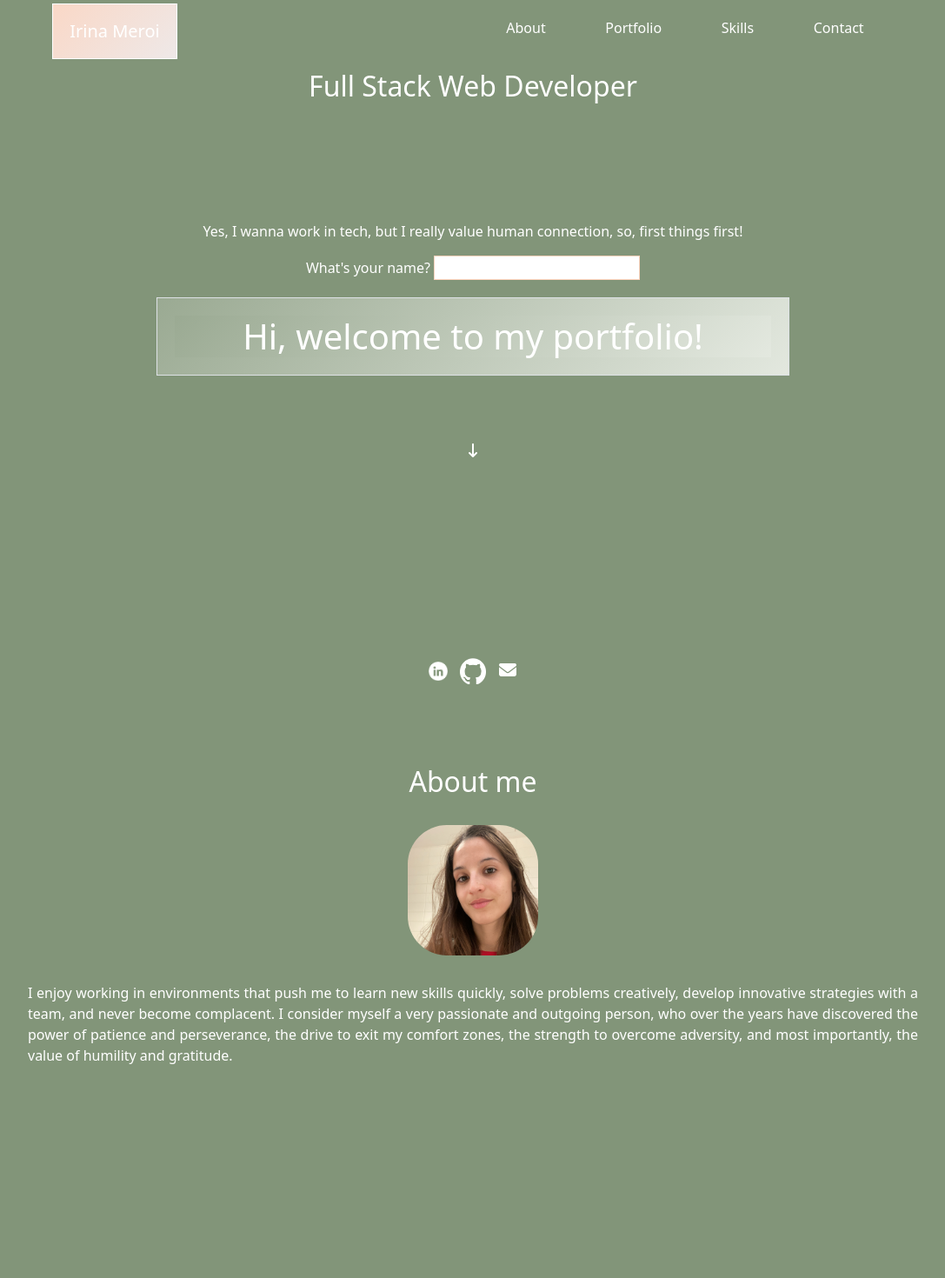
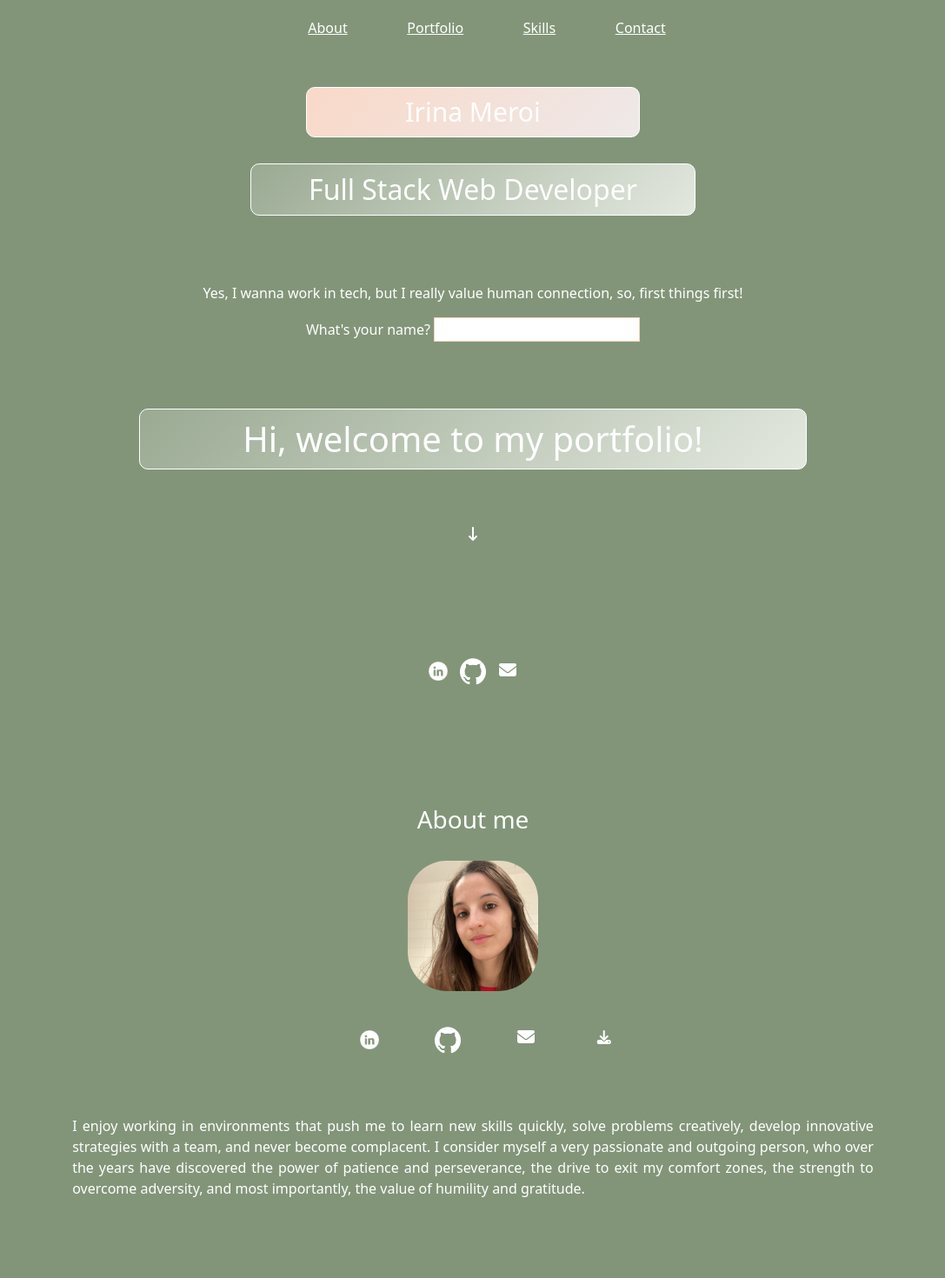
Before and after one commit to irimeroi/irina-meroi-portfolio, a React (Vite) app: page / in a window 1280 px wide. Shown: the top 1470 px of the page at 87% size, without its empty margins (96-1183 px from the left). Built offline with nearby package versions, Linux system fonts and the light colour scheme.

Commit message:
updated herosection and about me section

```diff
--- a/index.html
+++ b/index.html
@@ -5,7 +5,7 @@
     <link rel="icon" type="image/svg+xml" href="/vite.svg" />
     <link rel="stylesheet" href="https://cdnjs.cloudflare.com/ajax/libs/font-awesome/6.5.1/css/all.min.css">
     <meta name="viewport" content="width=device-width, initial-scale=1.0" />
-    <title></title>
+    <title>Irina Meroi | Portfolio</title>
   </head>
   <body>
     <div id="root"></div>
--- a/src/App.css
+++ b/src/App.css
@@ -23,38 +23,61 @@ nav {
   padding-top: 60px;
 } */
 
-.nav-links {
+.nav-btns {
   width: 40%;
   cursor: pointer;
+}
+
+.nav-links {
+  color: white;
+}
+
+.nav-links:hover {
+  color: var(--pink);
+  font-size: 20px;
+  transition: all 500ms;
 }
 
 li {
   list-style-type: none;
 }
 
-.bars-icon {
+.nav-icon {
   display: none;
   cursor: pointer;
 }
 
-.nav-btns {
-  color: white;
-  text-decoration: none;
+/* herosection */
+.hs-main {
+  height: 100vh;
 }
 
-.nav-btns:hover {
-  color: var(--pink);
-  font-size: 20px;
-  transition: all 500ms;
-}
-
-#main-btn {
-  border: solid 1px white;
-  font-size: 20px;
-  padding: 1.5%;
+.hs-main-name {
+  width: 30%;
+  margin: 0 auto;
+  margin-top: 20px;
+  padding: 10px 0;
+  font-size: 30px;
+  border: 1px solid white;
+  border-radius: 10px;
   background: linear-gradient(-45deg, var(--pink), var(--pink2), var(--pink), var(--pink2));
   background-size: 400% 400%;
   animation: gradient 10s ease infinite;
+}
+
+.hs-main-title {
+  width: 40%;
+  margin: 0 auto;
+  margin-top: 30px;
+  border: 1px solid white;
+  border-radius: 10px;
+  padding: 10px;
+  background: linear-gradient(-45deg, var(--green), var(--green2), var(--green), var(--green2));
+  background-size: 400% 400%;
+  animation: gradient 10s ease infinite;
+  /* background: linear-gradient(-45deg, var(--pink), var(--pink2), var(--pink), var(--pink2));
+  background-size: 400% 400%;
+  animation: gradient 10s ease infinite; */
 }
 
 @keyframes gradient {
@@ -71,24 +94,42 @@ li {
   }
 }
 
-/* herosection */
-#main-sec {
-  height: 100vh;
+.hs-main-nameform {
+  width: 100%;
+  padding-top: 6%;
 }
 
-#add-name-form {
-  width: 100%;
-  padding-top: 10%;
-}
-
-#input-name {
+.hs-main-inputname {
   border: 1px solid var(--pink);
   background-color: white;
   color: var(--pink);
 }
 
+.hs-main-welcomeText {
+  /* border: 1px solid white; */
+  /* border-radius: 10px; */
+  /* color: var(--green2); */
+  /* padding: 20px; */
+  margin-top: 10%;
+  border: 1px solid white;
+  border-radius: 10px;
+  padding: 10px;
+  background: linear-gradient(-45deg, var(--green), var(--green2), var(--green), var(--green2));
+  background-size: 400% 400%;
+  animation: gradient 10s ease infinite;
+}
+
 /* about me section */
-#mypic {
+#about {
+  height: 100vh;
+}
+
+.about {
+  margin: 2% 10%;
+  text-align: justify;
+}
+
+.about-mypic {
   display: block;
   width: 150px;
   height: 150px;
@@ -97,20 +138,32 @@ li {
   border-radius: 30%;
 }
 
-#about {
-  height: 100vh;
+.about-li {
+  margin: 1%;
 }
 
-.about-me {
-  margin: 0 10%;
-  text-align: justify;
+.about-icons {
+  text-align: center;
+  height: 30px;
+  width: 30px;
+  margin: 0 20px;
 }
 
-.border-name {
-  background: linear-gradient(-45deg, var(--green), var(--green2), var(--green), var(--green2));
-  background-size: 400% 400%;
-  animation: gradient 10s ease infinite;
-  margin: 20px;
+.about-downloadResume {
+  width: 100%;
+  margin-bottom: 5%;
+}
+
+.about-resumeLink {
+  text-decoration: none;
+  color: white;
+  border: 3px solid white;
+  border-radius: 10px;
+  padding: 10px;
+}
+
+.about-ph {
+  margin: 5% ;
 }
 
 /* portfolio */
@@ -141,6 +194,16 @@ div.carousel-indicators {
   height: 100vh;
 }
 
+.skills-ul {
+  margin: 2% 20%;
+}
+
+.skills-ul-li {
+  border: 1px solid white;
+  padding: 20px 30px;
+  margin: 3%;
+}
+
 /* Contact me */
 Form {
   padding: 10px 20%;
@@ -169,29 +232,35 @@ footer {
 
 /* 460 */
 @media all and (max-width: 531px) {
-  .nav-links {
+  .nav-btns {
     position: absolute;
     display: block;
-    height: 40vh;
+    height: 30vh;
     flex-direction: column;
     top: 60px;
     right: 0;
-    transform: translateX(300px);
+    transform: translateX(-600px);
+    border: 1px solid white;
+    border-radius: 10px;
   }
 
-  .nav-btns {
+  .nav-links {
     padding: 10px;
     background: var(--green);
+    font-size: 15px;
   }
 
-  .nav-btns:hover {
+  .nav-links:hover {
     color: var(--pink);
-    font-size: 25px;
     transition: all 500ms;
   }
 
-  .bars-icon {
+  .nav-icon {
     display: block;
+    margin-left: 60%;
+    border: 1px solid white;
+    border-radius: 10px;
+    padding: 10px;
   }
 }
 
--- /dev/null
+++ b/src/pages/home/AboutMe.jsx
@@ -0,0 +1,18 @@
+function AboutMe() {
+    return (
+        <section id="about" className="about">
+            <h3 className="text-center">About me</h3>
+            <img className="about-mypic" src="assets/images/im.png" />
+            <ul className="d-flex justify-content-center">
+                <li className="about-li"><a href="https://www.linkedin.com/in/irina-meroi-385bbb245/"><img src="assets/logos/Linkedin.png" alt="LinkedIn" className="about-icons" /></a></li>
+                <li className="about-li"><a href="https://github.com/irimeroi"><img src="assets/logos/github-mark-white.png" alt="Github" className="about-icons" /></a></li>
+                <li className="about-li"><a href="mailto:irimeroi7@gmail.com"><i className="fa-sharp fa-solid fa-envelope fa-lg about-icons"></i></a></li>
+                <li className="about-li"><a href="https://drive.google.com/file/d/1AOCmuJTE6IPpTC1rd2KEJF9EcjD-NA5S/view?usp=sharing"><i className="fa-solid fa-download about-icons"></i></a></li>
+            </ul>
+            {/* <p className="about-downloadResume text-center"><a className="about-resumeLink" href="https://drive.google.com/file/d/1AOCmuJTE6IPpTC1rd2KEJF9EcjD-NA5S/view?usp=sharing">Or download my resume <i className="fa-solid fa-download"></i></a></p> */}
+            <p className="about-ph">I enjoy working in environments that push me to learn new skills quickly, solve problems creatively, develop innovative strategies with a team, and never become complacent. I consider myself a very passionate and outgoing person, who over the years have discovered the power of patience and perseverance, the drive to exit my comfort zones, the strength to overcome adversity, and most importantly, the value of humility and gratitude.</p>
+        </section>
+    )
+}
+
+export default AboutMe;
--- a/src/pages/home/HeroSection.jsx
+++ b/src/pages/home/HeroSection.jsx
@@ -15,31 +15,17 @@ function HeroSection() {
     }
 
     return (
-        <main>
-            <section id="main-sec">
-                <h2 className="text-center">Full Stack Web Developer</h2>
-                <form id="add-name-form">
-                    <div>
-                        <div>
-                            <p className="text-center">Yes, I wanna work in tech, but I really value human connection, so, first things first!</p>
-                            <p className="text-center"><label>What's your name? <input id="input-name" onChange={handleUserTyping} type="text" name="name" /></label></p>
-                        </div>
-                        <div className="border-name border">
-                            {name ?
-                                (<h1 className="border-name text-center" >Hi {name}, welcome to my portfolio!</h1>) :
-                                (<h1 className="border-name text-center" >Hi, welcome to my portfolio!</h1>)}
-                        </div>
-                    </div>
-                </form>
-                <i className="fa-solid fa-arrow-down-long d-flex justify-content-center p-5"></i>
-            </section>
-            <section id="about">
-                <div className="about-me">
-                    <h2 className="text-center">About me</h2>
-                    <img id="mypic" src="assets/images/im.png" />
-                    <p className="mw-75">I enjoy working in environments that push me to learn new skills quickly, solve problems creatively, develop innovative strategies with a team, and never become complacent. I consider myself a very passionate and outgoing person, who over the years have discovered the power of patience and perseverance, the drive to exit my comfort zones, the strength to overcome adversity, and most importantly, the value of humility and gratitude.</p>
-                </div>
-            </section>
+        <main className="hs-main text-center">
+            <h2 className="hs-main-name">Irina Meroi</h2>
+            <h2 className="hs-main-title">Full Stack Web Developer</h2>
+            <form className="hs-main-nameform">
+                <p className="text-center">Yes, I wanna work in tech, but I really value human connection, so, first things first!</p>
+                <p className="text-center"><label>What's your name? <input className="hs-main-inputname" onChange={handleUserTyping} type="text" name="name" /></label></p>
+                {name ?
+                    (<h1 className="hs-main-welcomeText text-center" >Hi {name}, welcome to my portfolio!</h1>) :
+                    (<h1 className="hs-main-welcomeText text-center" >Hi, welcome to my portfolio!</h1>)}
+            </form>
+            <i className="fa-solid fa-arrow-down-long d-flex justify-content-center p-5"></i>
         </main>
     )
 }
--- a/src/pages/home/Navbar.jsx
+++ b/src/pages/home/Navbar.jsx
@@ -1,21 +1,18 @@
-import React, {useState} from 'react';
+import React, { useState } from 'react';
 
 function Navbar() {
     const [display, setDisplay] = useState(false);
 
     return (
-        <div>
-            <nav className="d-flex justify-content-around align-items-center">
-                <h1 id="main-btn" className="name">Irina Meroi</h1>
-                <ul className="nav-links d-flex justify-content-around" style={{ transform: display ? "translateX(0px)" : ""}}>
-                    <li><a href="/#about" className="nav-btns">About</a></li>
-                    <li><a href="/#portfolio" className="nav-btns">Portfolio</a></li>
-                    <li><a href="/#skills" className="nav-btns">Skills</a></li>
-                    <li><a href="/#contact" className="nav-btns">Contact</a></li>
-                </ul>
-                <i className="fa-solid fa-bars bars-icon" onClick={() => setDisplay(!display)} ></i>
-            </nav>
-        </div>
+        <nav className="d-flex justify-content-around align-items-center">
+            <ul className="nav-btns d-flex justify-content-around" style={{ transform: display ? "translateX(0px)" : "" }}>
+                <li><a href="/#about" className="nav-links">About</a></li>
+                <li><a href="/#portfolio" className="nav-links">Portfolio</a></li>
+                <li><a href="/#skills" className="nav-links">Skills</a></li>
+                <li><a href="/#contact" className="nav-links">Contact</a></li>
+            </ul>
+            <i className="fa-solid fa-bars nav-icon" onClick={() => setDisplay(!display)} ></i>
+        </nav>
 
     )
 }
--- /dev/null
+++ b/src/pages/home/Skills.jsx
@@ -0,0 +1,26 @@
+function Skills() {
+    return (
+        <section id="skills" className="skills">
+            <h3 className="text-center">Skills</h3>
+            <ul className="skills-ul d-flex justify-content-around flex-wrap">
+                <li className="skills-ul-li">CSS</li>
+                <li className="skills-ul-li">Bootstrap</li>
+                <li className="skills-ul-li">JavaScript</li>
+                <li className="skills-ul-li">jQuery</li>
+                <li className="skills-ul-li">React</li>
+                <li className="skills-ul-li">Node</li>
+                <li className="skills-ul-li">Express</li>
+                <li className="skills-ul-li">Restful APIs</li>
+                <li className="skills-ul-li">MySQL</li>
+                <li className="skills-ul-li">Sequelize</li>
+                <li className="skills-ul-li">MongoDB</li>
+                <li className="skills-ul-li">Mongoose</li>
+                <li className="skills-ul-li">GraphQL</li>
+                <li className="skills-ul-li">Github</li>
+                <li className="skills-ul-li">Python</li>
+            </ul>
+        </section>
+    )
+}
+
+export default Skills;
--- a/src/pages/home/homescreen/index.jsx
+++ b/src/pages/home/homescreen/index.jsx
@@ -1,14 +1,16 @@
 import HeroSection from "../HeroSection";
+import AboutMe from "../AboutMe";
 import Portfolio from "../Portfolio";
 import ContactMe from "../ContactMe";
-import Resume from "../Resume";
+import Skills from "../Skills";
 
 export default function Home() {
     return(
         <>
             <HeroSection />
+            <AboutMe />
             <Portfolio />
-            <Resume />
+            <Skills />
             <ContactMe />
         </>
     );
```
Also changed, not shown: src/pages/home/Resume.jsx (deleted, +0 -32 lines).
